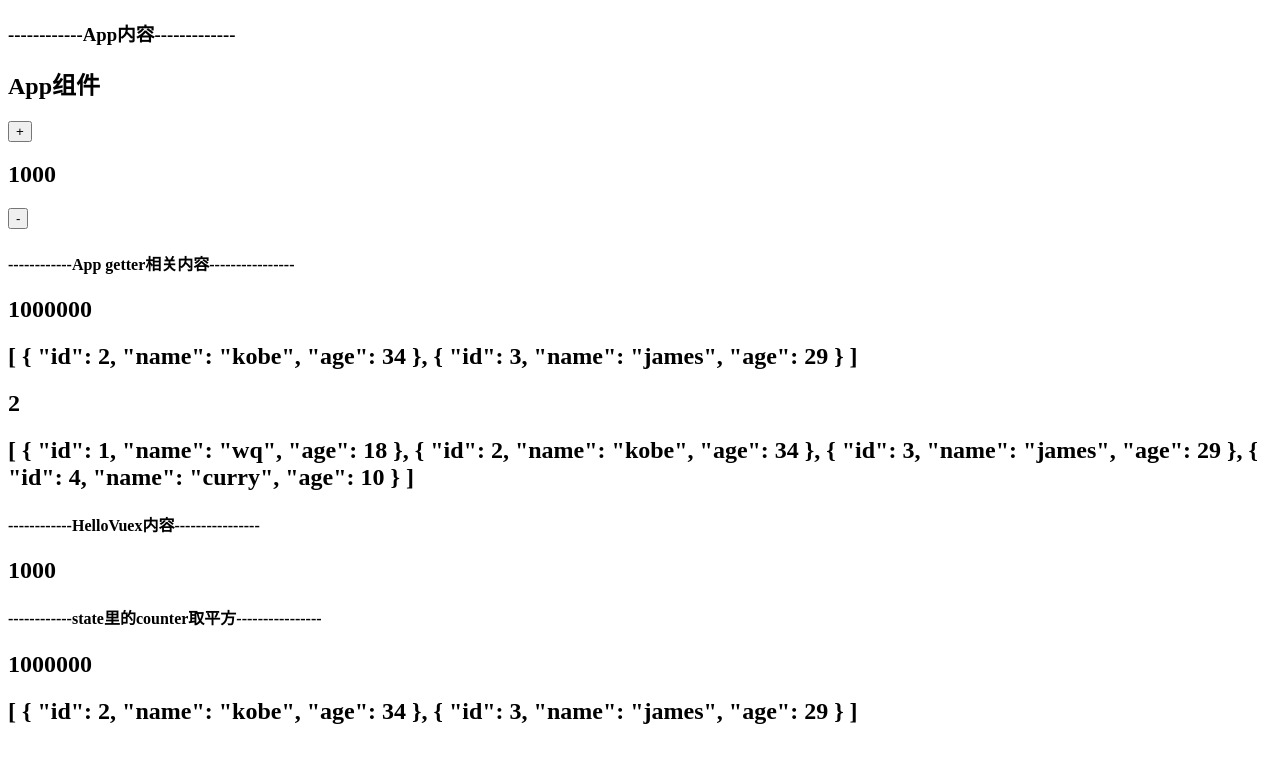
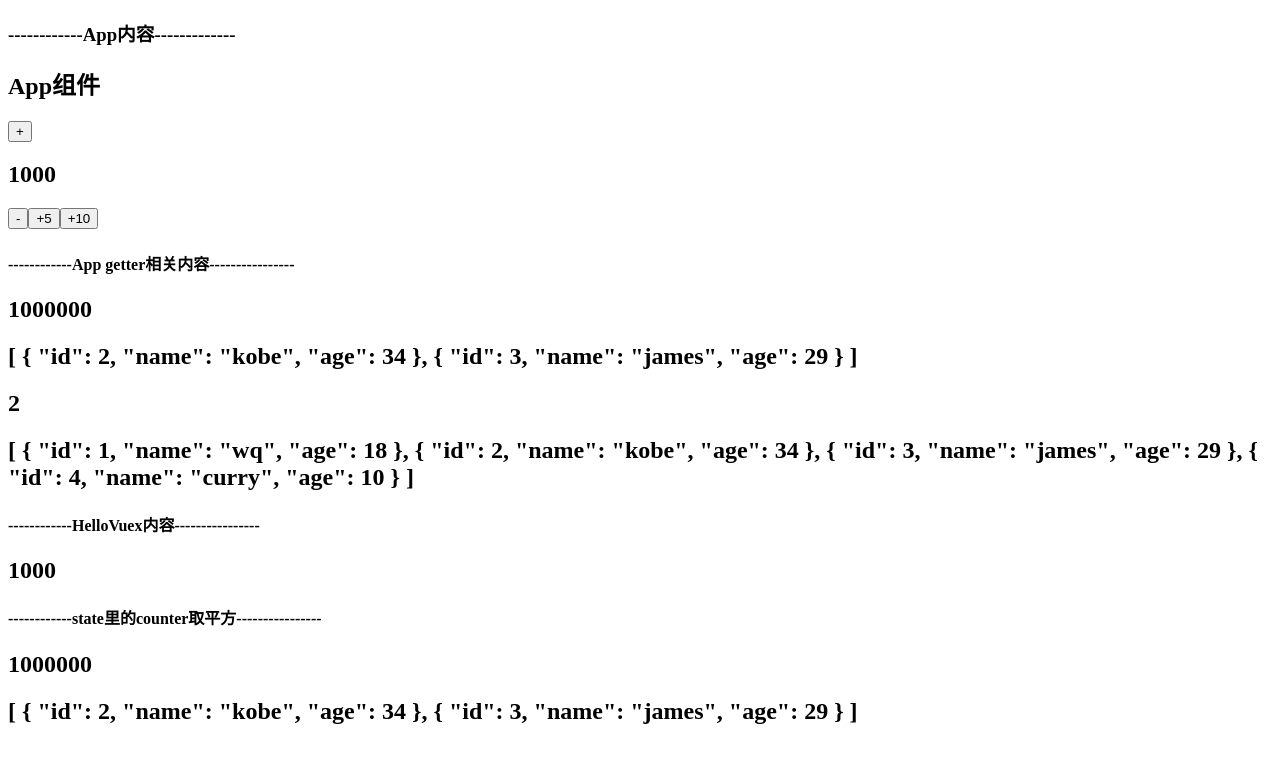
Before and after one commit to 0xTiefer-Atem/vue_cli, a Vue app in the folder vue-learn_vue_cli/05_vue-learn_vuex/: page / in a window 1280 px wide. Shown: the top 762 px of the page. Built offline with nearby package versions, Linux system fonts and the light colour scheme.

Commit message:
往mutation函数里传递参数例子

```diff
--- a/vue-learn_vue_cli/05_vue-learn_vuex/src/App.vue
+++ b/vue-learn_vue_cli/05_vue-learn_vuex/src/App.vue
@@ -5,6 +5,8 @@
     <button @click="addCount">+</button>
     <h2>{{$store.state.counter}}</h2>
     <button @click="subCount">-</button>
+    <button @click="addCount1(5)">+5</button>
+    <button @click="addCount1(10)">+10</button>
 
     <h4>------------App  getter相关内容----------------</h4>
     <h2>{{$store.getters.powerCounter}}</h2>
@@ -36,6 +38,9 @@
       },
       subCount() {
         this.$store.commit('sub')
+      },
+      addCount1(num) {
+        this.$store.commit('addCount', num)
       }
     }
   }
--- a/vue-learn_vue_cli/05_vue-learn_vuex/src/store/index.js
+++ b/vue-learn_vue_cli/05_vue-learn_vuex/src/store/index.js
@@ -30,6 +30,9 @@ const store = new Vuex.Store({
     },
     sub(state) {
       state.counter--
+    },
+    addCount(state, count) {
+      state.counter += count
     }
   },
   actions: {
```
